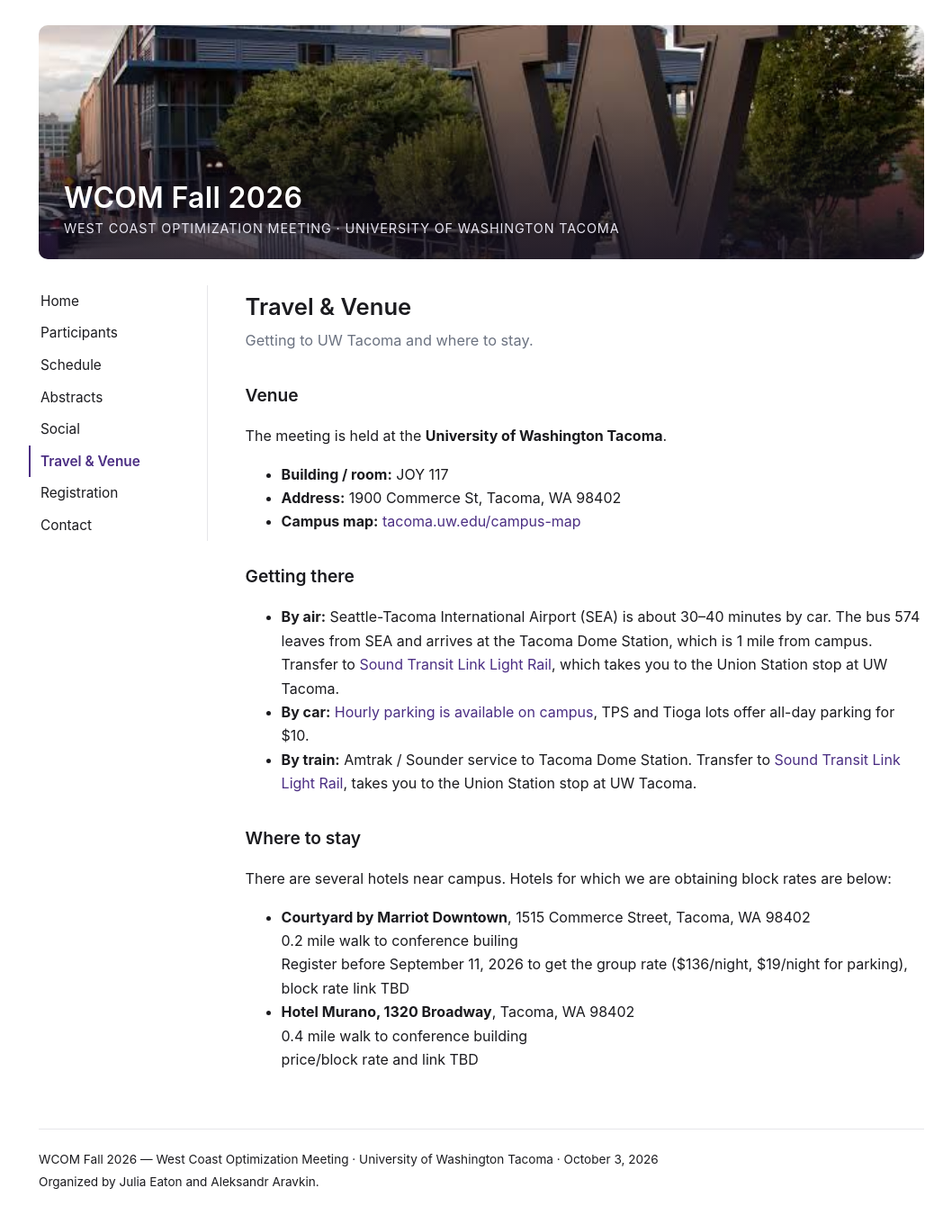
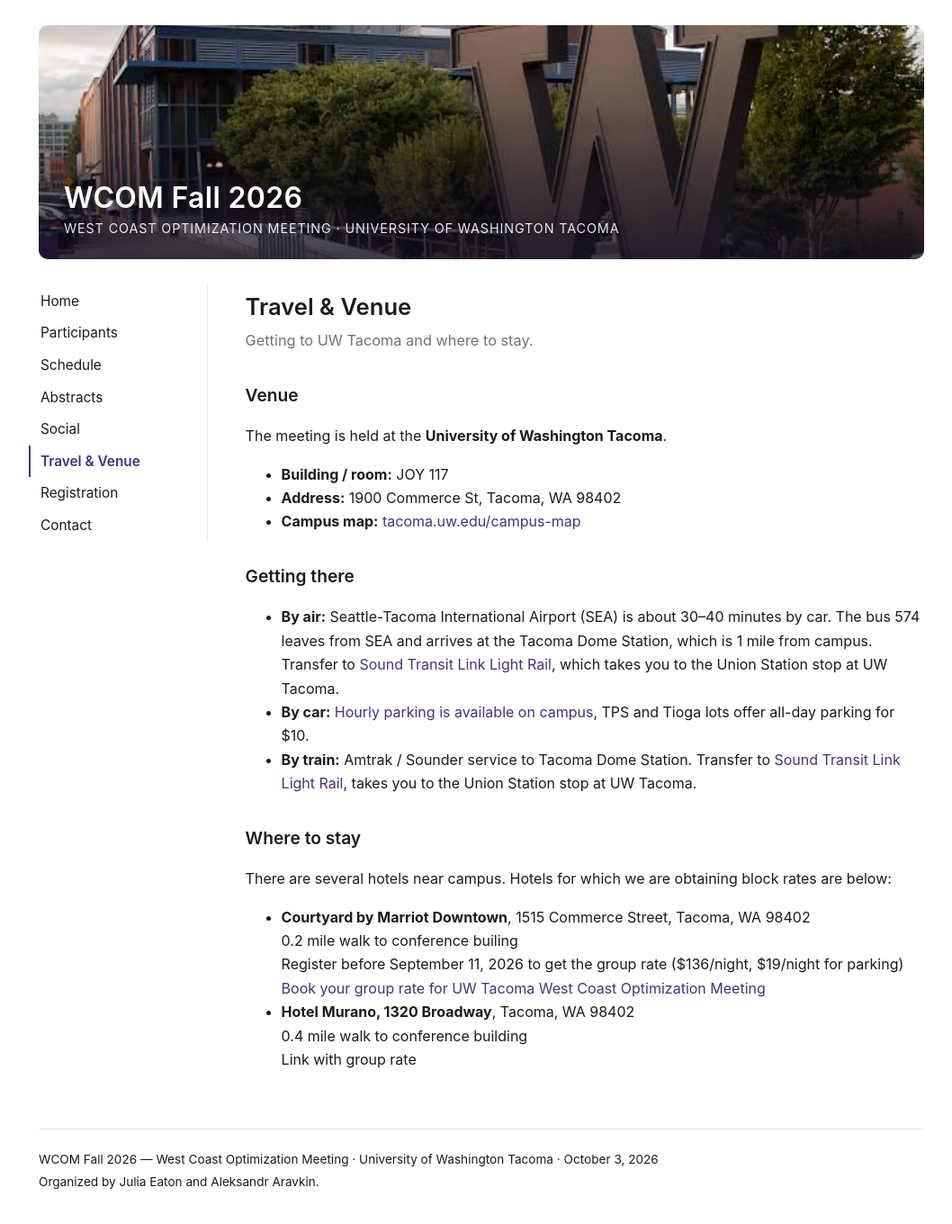
Before and after one commit to jreaton/wcom2026, a Jekyll site: the page built from _pages/travel.md, in a window 1280 px wide and 1375 px high. Shown: the top 1360 px of the window at 90% size, without its empty margins (105-1163 px from the left). Built offline with Jekyll 4.4.1, drawn with Linux system fonts in a browser that asks for light colours.

Commit message:
Hotel link updated

```diff
--- a/_pages/travel.md
+++ b/_pages/travel.md
@@ -26,9 +26,10 @@ There are several hotels near campus. Hotels for which we are obtaining block ra
 
 - **Courtyard by Marriot Downtown**, 1515 Commerce Street, Tacoma, WA 98402
 <br>0.2 mile walk to conference builing
-<br> Register before September 11, 2026 to get the group rate ($136/night, $19/night for parking), block rate link TBD
+<br> Register before September 11, 2026 to get the group rate ($136/night, $19/night for parking)
+<br> [Book your group rate for UW Tacoma West Coast Optimization Meeting](https://www.marriott.com/event-reservations/reservation-link.mi?id=1784570794795&key=GRP&app=resvlink&_branch_match_id=1607835003683868433&_branch_referrer=H4sIAAAAAAAAA8soKSkottLXTywo0MtNLCrKzC8p0UvOz9UvSi0uy0wtN7IHytiCODmZedlqmSm2huYWJqbmBuaWJuaWpmrZqZW27kEBanVFqWmpQO156fFJRfnlxalFtm6ZQLH8CgDXSBBZYgAAAA%3D%3D)
 - **Hotel Murano, 1320 Broadway**, Tacoma, WA 98402
 <br> 0.4 mile walk to conference building
-<br> price/block rate and link TBD
+<br> Link with group rate
 
 <!--_Replace the placeholders above with confirmed details._-->
```
Also changed, not shown: _pages/contact.md (+1 -2 lines).
